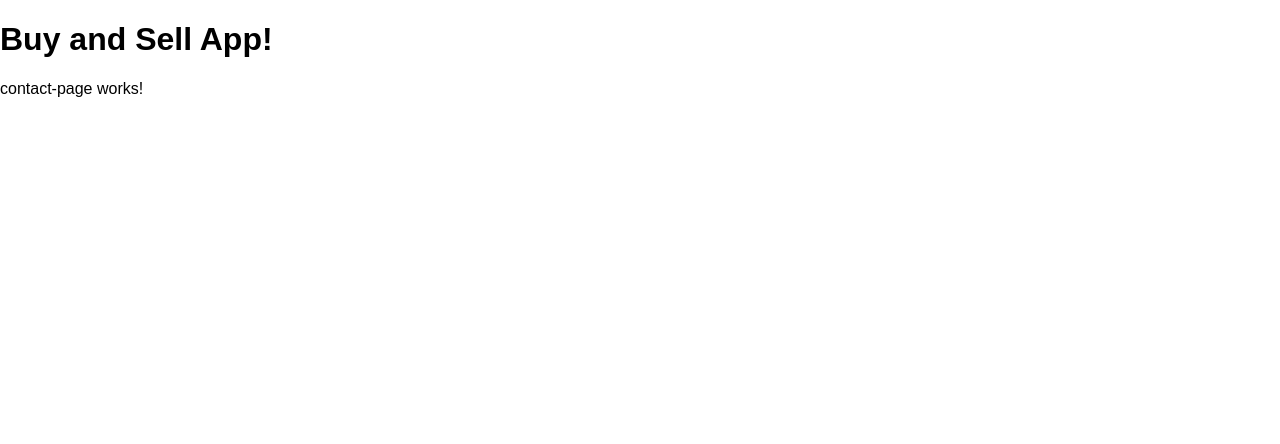
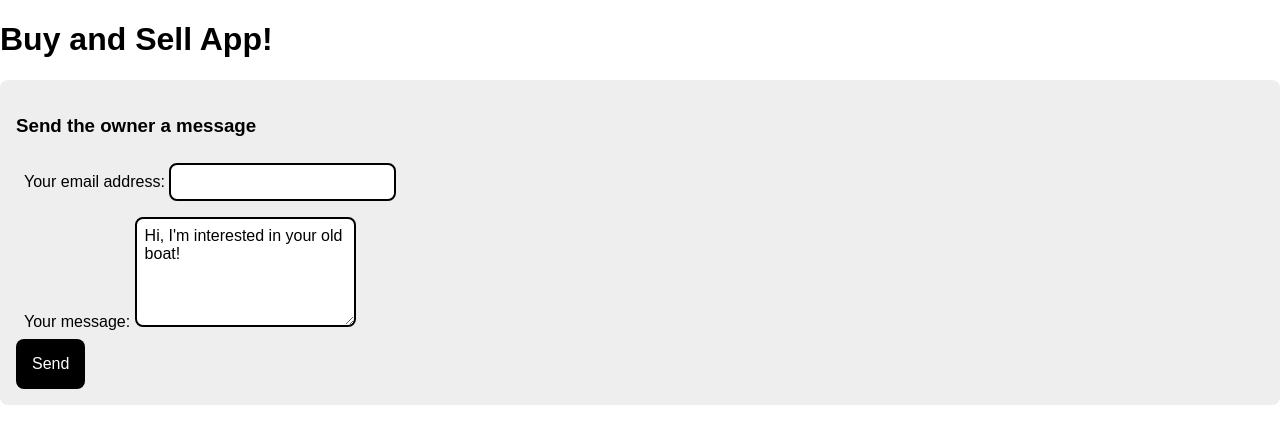
Before and after one commit to EmilNilsson12/learn-angular, an Angular app: page /contact/123 in a window 1280 px wide. Shown: the top 444 px of the page. Built offline with nearby package versions, Linux system fonts and the light colour scheme.

Commit message:
Create contact-page component markup

```diff
--- a/src/app/app.module.ts
+++ b/src/app/app.module.ts
@@ -9,6 +9,7 @@
 import { MyListingsPageComponent } from './my-listings-page/my-listings-page.component';
 import { NewListingPageComponent } from './new-listing-page/new-listing-page.component';
 import { EditListingPageComponent } from './edit-listing-page/edit-listing-page.component';
+import { FormsModule } from '@angular/forms';
 
 @NgModule({
   declarations: [
@@ -22,7 +23,8 @@
   ],
   imports: [
     BrowserModule,
-    AppRoutingModule
+    AppRoutingModule,
+    FormsModule
   ],
   providers: [],
   bootstrap: [AppComponent]
--- a/src/app/contact-page/contact-page.component.html
+++ b/src/app/contact-page/contact-page.component.html
@@ -1 +1,20 @@
-<p>contact-page works!</p>
+<div class="content-box">
+  <h3>Send the owner a message</h3>
+  <div>
+    <label>
+      Your email address:
+      <input name="email" [(ngModel)]="email" />
+    </label>
+  </div>
+  <div>
+    <label>
+      Your message:
+      <textarea
+        name="message"
+        rows="5"
+        cols="20"
+        [(ngModel)]="message"></textarea>
+    </label>
+  </div>
+  <button (click)="sendMessage()">Send</button>
+</div>
--- a/src/app/contact-page/contact-page.component.ts
+++ b/src/app/contact-page/contact-page.component.ts
@@ -1,15 +1,28 @@
 import { Component, OnInit } from '@angular/core';
+import { ActivatedRoute, Router } from '@angular/router';
+import { fakeListings } from '../fake-data';
+import { Listing } from '../types';
 
 @Component({
   selector: 'app-contact-page',
   templateUrl: './contact-page.component.html',
-  styleUrls: ['./contact-page.component.css']
+  styleUrls: ['./contact-page.component.css'],
 })
 export class ContactPageComponent implements OnInit {
+  email: string = '';
+  message: string = '';
+  listing: Listing | undefined;
 
-  constructor() { }
+  constructor(private route: ActivatedRoute, private router: Router) {}
 
   ngOnInit(): void {
+    const id = this.route.snapshot.paramMap.get('id');
+    this.listing = fakeListings.find((listing) => listing.id === id);
+    this.message = `Hi, I'm interested in your ${this.listing?.name.toLowerCase()}!`;
   }
 
+  sendMessage(): void {
+    alert('Your message has been sent');
+    this.router.navigateByUrl('/listings');
+  }
 }
--- a/src/app/listing-detail-page/listing-detail-page.component.ts
+++ b/src/app/listing-detail-page/listing-detail-page.component.ts
@@ -15,6 +15,6 @@
 
   ngOnInit(): void {
     const id = this.route.snapshot.paramMap.get('id');
-    this.listing = fakeListings.find((listing) => listing.id === id);
+    this.listing = fakeListings?.find((listing) => listing.id === id);
   }
 }
--- a/src/styles.css
+++ b/src/styles.css
@@ -7,6 +7,18 @@
 
 a.btn {
   display: inline-block;
+  background-color: black;
+  border: none;
+  border-radius: 8px;
+  color: white;
+  cursor: pointer;
+  outline: none;
+  padding: 16px;
+  font-family: Arial, sans-serif;
+  font-size: 16px;
+}
+
+button {
   background-color: black;
   border: none;
   border-radius: 8px;
```
